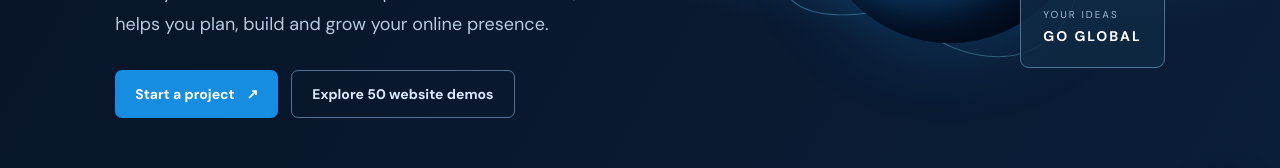
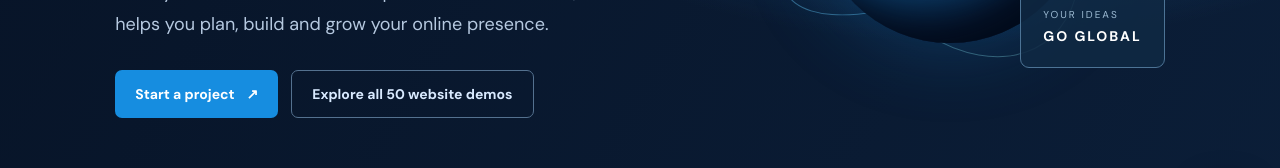
Before and after one commit to satyaprobaho-technologies/nexora-international-technology, a Next.js app: page / in a window 1280 px wide. Shown: the part 540-708 px from the top of the page. Built offline with nearby package versions, Linux system fonts and the light colour scheme.

Commit message:
Link homepage navigation directly to the 50-demo directory

```diff
--- a/src/app/page.tsx
+++ b/src/app/page.tsx
@@ -34,7 +34,7 @@ export default function Home() {
       <header className="nav">
         <Link className="brand" href="/" aria-label="NEXORA home">NEXORA <small>INTERNATIONAL TECHNOLOGY</small></Link>
         <nav aria-label="Main navigation">
-          <a href="#services">Services</a><a href="#templates">50 Website Demos</a><a href="#free-starter">Free starter</a><a href="#process">How it works</a><a href="#payments">Payment</a><a href="#contact">Contact</a>
+          <a href="#services">Services</a><Link href="/demos">50 Website Demos</Link><a href="#free-starter">Free starter</a><a href="#process">How it works</a><a href="#payments">Payment</a><a href="#contact">Contact</a>
         </nav>
       </header>
 
@@ -45,7 +45,7 @@ export default function Home() {
           <p className="lead">From your first domain to a complete business website, NEXORA helps you plan, build and grow your online presence.</p>
           <div className="actions">
             <a className="button" href="#contact">Start a project <span aria-hidden="true">↗</span></a>
-            <a className="button secondary" href="#templates">Explore 50 website demos</a>
+            <Link className="button secondary" href="/demos">Explore all 50 website demos</Link>
           </div>
           <div className="hero-proof"><span>01 / PLAN</span><span>02 / BUILD</span><span>03 / GROW</span></div>
         </div>
```
